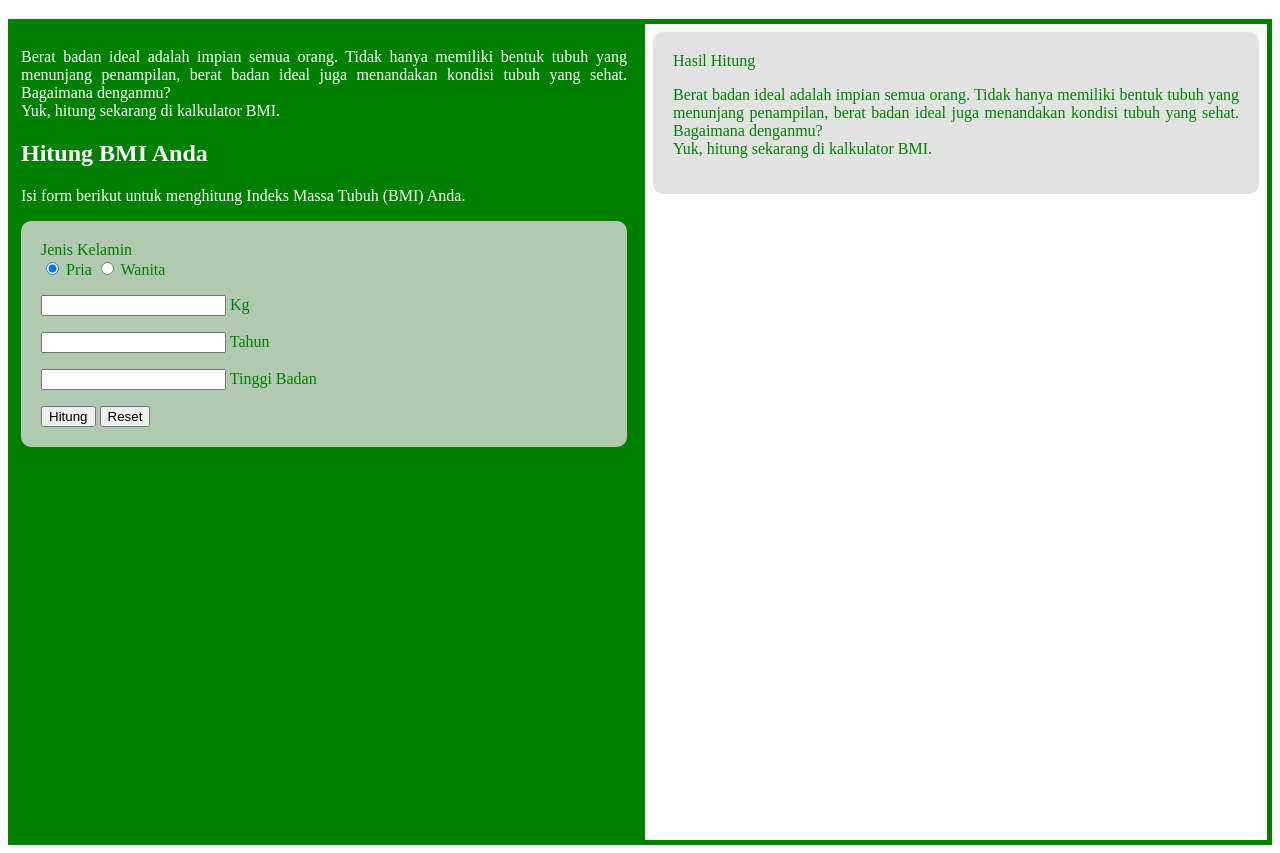
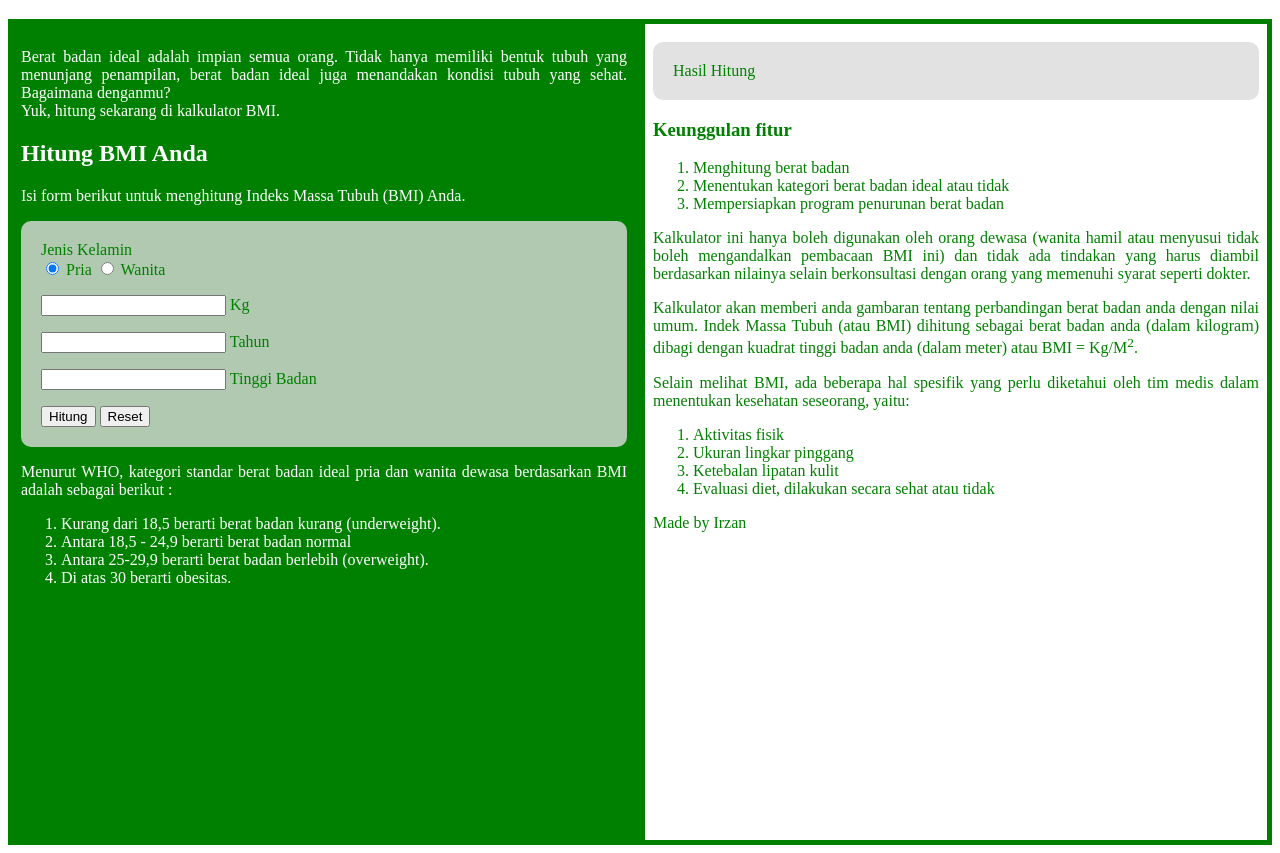
Before and after one commit to revou-fundamental-course/5-aug-24-icandmi, a plain HTML site: page index.html in a window 1280 px wide. Shown: the part 61-914 px from the top of the page. Drawn offline with Linux system fonts and the light colour scheme.

Commit message:
Update index.html

```diff
--- a/index.html
+++ b/index.html
@@ -8,7 +8,9 @@
 </head>
 <body>
 <main>
+  <div class="title">
     <h1>Kalkulator BMI</h1>
+  </div>
     <div class="Parent">
         <div class="child1">
     <aside>
@@ -21,13 +23,13 @@
         <p>Isi form berikut untuk menghitung Indeks Massa Tubuh (BMI) Anda.</p>
       </div>
       <div>
-        <form id="form" class="form" aria-label="Kalkulator BMI">
+        <form id="form" name="myForm" class="form" aria-label="Kalkulator BMI">
           <div>
             <label class="form-label" for="gender">Jenis Kelamin</label>
-            <div class="input-group">
-              <input type="radio" name="gender" id="male" value="Pria" class="form-input-check" checked>
+            <div class="input">
+              <input type="radio" name="gender" id="male" value="Pria" class="input" checked>
               <label for="male">Pria</label>
-              <input type="radio" name="gender" id="female" value="Wanita" class="form-input-check">
+              <input type="radio" name="gender" id="female" value="Wanita" class="input" >
               <label for="female">Wanita</label>
             </div>
             <p><input type="number" name="weight" id="weight" class="form-input" min="1" aria-describedby="weightDesc">
@@ -42,20 +44,63 @@
             <button>Reset</button>
          </form>
 
+         <div>
+          <p class="paragraph mb-1">
+            Menurut WHO, kategori standar berat badan ideal pria dan wanita dewasa berdasarkan BMI adalah sebagai berikut :
+          <div class="mb-1">
+            <ol class="features">
+              <li>Kurang dari 18,5 berarti berat badan kurang (underweight).</li>
+              <li>Antara 18,5 - 24,9 berarti berat badan normal</li>
+              <li>Antara 25-29,9 berarti berat badan berlebih (overweight).</li>
+              <li>Di atas 30 berarti obesitas.</li>
+            </ol>
+        </div>
+
+
+
+
 </aside>
 </div>
 <div class="child2">
 <aside>
-  <form id="form" class="form" aria-label="Kalkulator BMI">
-    <div>
+
+    <div class="hasil">
       <label class="form-label" for="gender">Hasil Hitung</label>
 
-   </form>
-    <p>
-        Berat badan ideal adalah impian semua orang. Tidak hanya memiliki bentuk tubuh yang menunjang penampilan, berat badan ideal juga menandakan kondisi tubuh yang sehat. Bagaimana denganmu? <br> Yuk, hitung sekarang di kalkulator BMI.
+    </div>
 
-    </p>
+    <div class="mb-1">
+      <h3 class="sub-title">Keunggulan fitur</h3>
+      <ol class="features">
+        <li>Menghitung berat badan</li>
+        <li>Menentukan kategori berat badan ideal atau tidak</li>
+        <li>Mempersiapkan program penurunan berat badan</li>
+      </ol>
+    </div>
+    <div>
+      <p class="paragraph mb-1">
+        Kalkulator ini hanya boleh digunakan oleh orang dewasa (wanita hamil atau menyusui tidak boleh mengandalkan pembacaan BMI ini) dan tidak ada tindakan yang harus diambil berdasarkan nilainya selain berkonsultasi dengan orang yang memenuhi syarat seperti dokter.
+      </p>
+      <p class="paragraph">
+        Kalkulator akan memberi anda gambaran tentang perbandingan berat badan anda dengan nilai umum. Indek Massa Tubuh (atau BMI) dihitung sebagai berat badan anda (dalam kilogram) dibagi dengan kuadrat tinggi badan anda (dalam meter) atau BMI = Kg/M<sup>2</sup>.
+      </p>
+    </div>
+
+    <div>
+      <p class="paragraph">Selain melihat BMI, ada beberapa hal spesifik yang perlu diketahui oleh tim medis dalam menentukan kesehatan seseorang, yaitu:
+     </p>
+      <ol class="features">
+        <li>Aktivitas fisik</li>
+        <li>Ukuran lingkar pinggang</li>
+        <li>Ketebalan lipatan kulit</li>
+        <li>Evaluasi diet, dilakukan secara sehat atau tidak</li>
+      </ol>
+    </div>
+
 </aside>
+<footer>
+  <p>Made by Irzan</p>
+</footer>
 </main>
 </body>
 </html>
```
